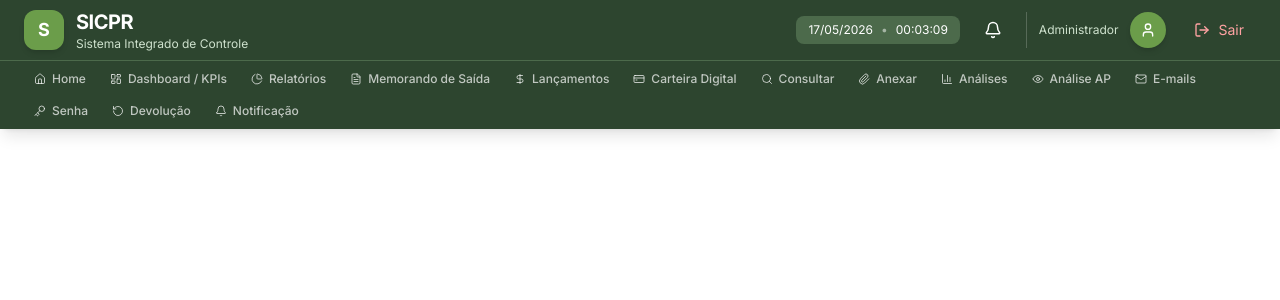
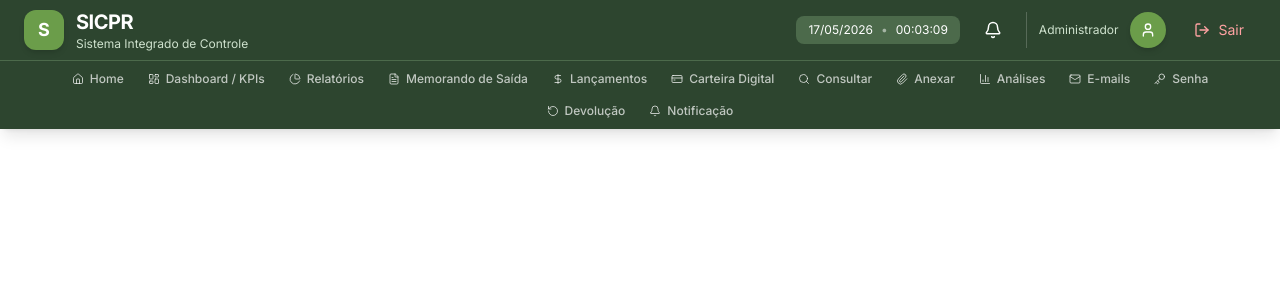
Before and after one commit to sychr12/Nexus, a Next.js app in the folder frontend/: page /sidebar in a window 1280 px wide. Shown: the top 300 px of the page. Built offline with nearby package versions, Linux system fonts and the light colour scheme.

Commit message:
Unifica abas de análises

```diff
--- a/frontend/app/sidebar/page.tsx
+++ b/frontend/app/sidebar/page.tsx
@@ -19,7 +19,6 @@
   Home,
   Search,
   Paperclip,
-  Eye,
   Key,
   RotateCcw,
 } from "lucide-react";
@@ -44,7 +43,6 @@
   { id: "consultar", label: "Consultar", icon: Search, href: "/tabela" },
   { id: "anexar", label: "Anexar", icon: Paperclip, href: "/anexar" },
   { id: "analises", label: "Análises", icon: BarChart3, href: "/analises" },
-  { id: "analise-ap", label: "Análise AP", icon: Eye, href: "/analise-ap" },
   { id: "emails", label: "E-mails", icon: Mail, href: "/emails" },
   { id: "senha", label: "Senha", icon: Key, href: "/senha" },
   { id: "devolucao", label: "Devolução", icon: RotateCcw, href: "/devolucao" },
@@ -137,8 +135,8 @@
 
         {/* Abas - Desktop (sem scroll, fonte menor) */}
         <div className="hidden lg:block px-6 py-1">
-          <div className="flex items-center justify-between">
-            <nav className="flex items-center gap-1 flex-wrap">
+          <div className="flex items-center justify-center">
+            <nav className="flex items-center justify-center gap-1 flex-wrap">
               {TOP_ITEMS.map((item) => {
                 const Icon = item.icon;
                 const isActive = activePath === item.href;
```
